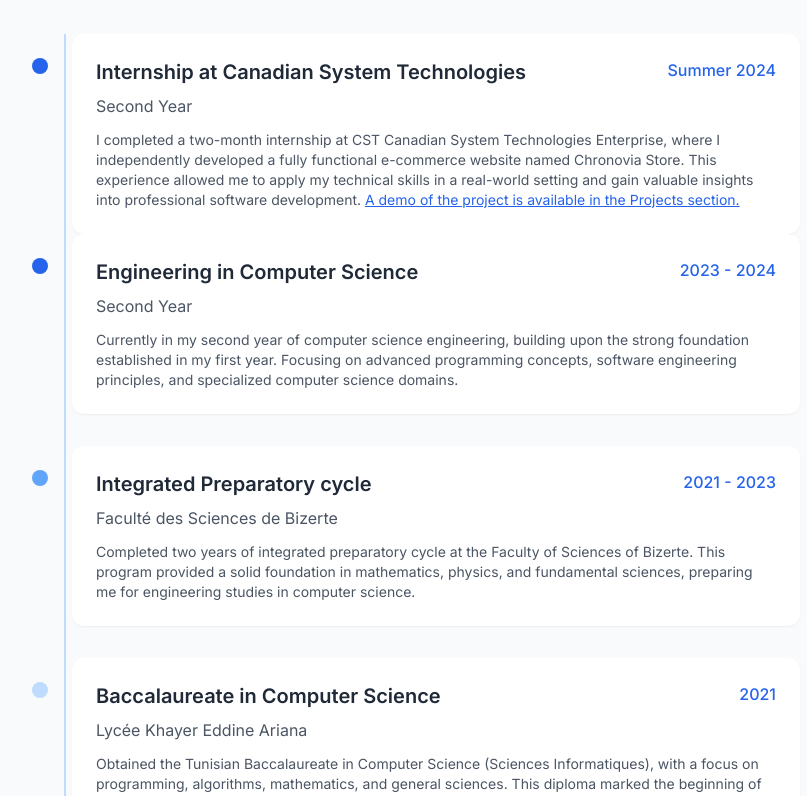
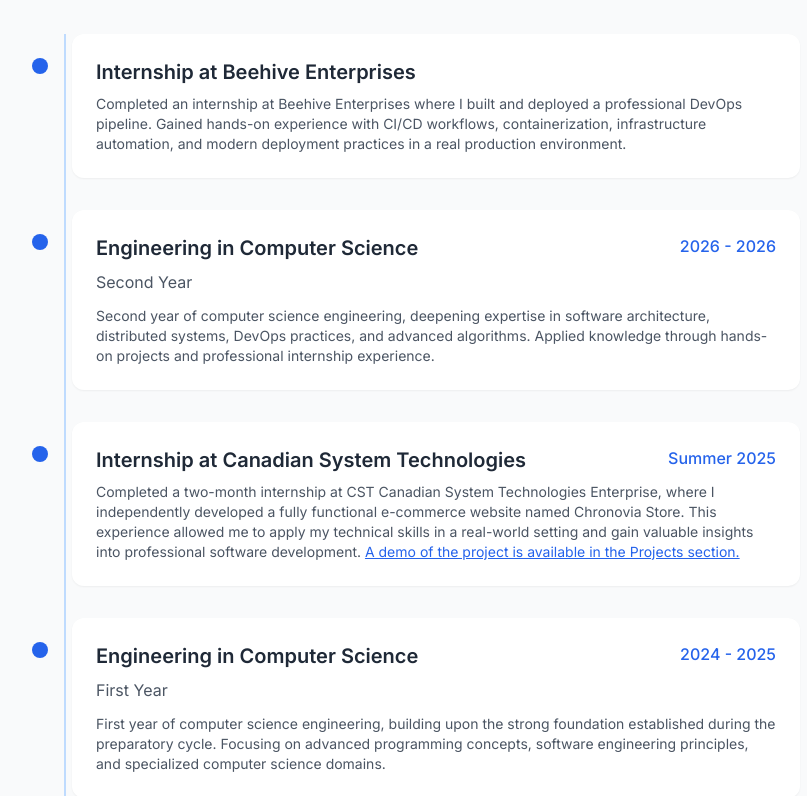
Before and after one commit to fedi-afli/portfolio, a React (Vite) app: page / in a window 1280 px wide. Shown: the part 5280-6076 px from the top of the page, without its empty margins (224-1031 px from the left). Built offline with nearby package versions, Linux system fonts and the light colour scheme.

Commit message:
fix edcuation timeline

```diff
--- a/src/components/Education.tsx
+++ b/src/components/Education.tsx
@@ -1,7 +1,7 @@
 import React, { useEffect, useState, useRef } from "react";
 
 const Education: React.FC<{ scrollToSection: (id: string) => void }> = ({ scrollToSection }) => {
-  const [showItems, setShowItems] = useState([false, false, false]);
+  const [showItems, setShowItems] = useState([false, false, false, false, false]);
   const containerRef = useRef<HTMLElement | null>(null);
   const animationDone = useRef(false);
 
@@ -11,30 +11,22 @@ const Education: React.FC<{ scrollToSection: (id: string) => void }> = ({ scroll
           const entry = entries[0];
           if (entry.isIntersecting && !animationDone.current) {
             animationDone.current = true;
-            showItems.forEach((_, i) => {
+            [0, 1, 2, 3, 4].forEach((i) => {
               setTimeout(() => {
                 setShowItems((prev) => {
                   const newState = [...prev];
                   newState[i] = true;
                   return newState;
                 });
-              }, i * 700); // delay between fades
+              }, i * 700);
             });
           }
         },
-        {
-          threshold: 0.3, // Trigger when 30% visible (adjust if needed)
-        }
+        { threshold: 0.3 }
     );
-
-    if (containerRef.current) {
-      observer.observe(containerRef.current);
-    }
-
+    if (containerRef.current) observer.observe(containerRef.current);
     return () => {
-      if (containerRef.current) {
-        observer.unobserve(containerRef.current);
-      }
+      if (containerRef.current) observer.unobserve(containerRef.current);
     };
   }, []);
 
@@ -49,7 +41,7 @@ const Education: React.FC<{ scrollToSection: (id: string) => void }> = ({ scroll
             <div className="relative">
               <div className="absolute left-8 top-0 bottom-0 w-0.5 bg-blue-200"></div>
 
-              {/* Current Education */}
+              {/* Beehive Enterprises Internship — NEW */}
               <div
                   className={`relative mb-8 transition-opacity duration-700 ${
                       showItems[0] ? "opacity-100" : "opacity-0"
@@ -60,29 +52,25 @@ const Education: React.FC<{ scrollToSection: (id: string) => void }> = ({ scroll
                   <div className="bg-white p-6 rounded-xl shadow-sm flex-grow">
                     <div className="flex justify-between items-start mb-2">
                       <h3 className="text-xl font-semibold text-gray-800">
-                        Internship at Canadian System Technologies
+                        Internship at Beehive Enterprises
                       </h3>
-                      <span className="text-blue-600 font-medium">
-                      Summer 2024
-                    </span>
                     </div>
-                    <p className="text-gray-600 mb-3">
-                      Second Year
-                    </p>
                     <p className="text-gray-600 text-sm">
-                      I completed a two-month internship at CST Canadian System Technologies  Enterprise,
-                      where I independently developed a fully functional e-commerce website
-                      named Chronovia Store. This experience allowed me to apply my technical skills in a real-world setting
-                      and gain valuable insights into professional software development.{" "}
-                      <span
-                          onClick={() => scrollToSection("projects")}
-                          className="text-blue-600 underline cursor-pointer hover:text-blue-800"
-                      >
-    A demo of the project is available in the Projects section.
-  </span>
+                      Completed an internship at Beehive Enterprises where I built and
+                      deployed a professional DevOps pipeline. Gained hands-on experience
+                      with CI/CD workflows, containerization, infrastructure automation,
+                      and modern deployment practices in a real production environment.
                     </p>
                   </div>
                 </div>
+              </div>
+
+              {/* Second Year Engineering — NEW */}
+              <div
+                  className={`relative mb-8 transition-opacity duration-700 ${
+                      showItems[1] ? "opacity-100" : "opacity-0"
+                  }`}
+              >
                 <div className="flex items-start">
                   <div className="bg-blue-600 w-4 h-4 rounded-full mt-6 mr-6 flex-shrink-0"></div>
                   <div className="bg-white p-6 rounded-xl shadow-sm flex-grow">
@@ -90,19 +78,64 @@ const Education: React.FC<{ scrollToSection: (id: string) => void }> = ({ scroll
                       <h3 className="text-xl font-semibold text-gray-800">
                         Engineering in Computer Science
                       </h3>
-                      <span className="text-blue-600 font-medium">
-                      2023 - 2024
+                      <span className="text-blue-600 font-medium">2026 - 2026</span>
+                    </div>
+                    <p className="text-gray-600 mb-3">Second Year</p>
+                    <p className="text-gray-600 text-sm">
+                      Second year of computer science engineering, deepening expertise in
+                      software architecture, distributed systems, DevOps practices, and
+                      advanced algorithms. Applied knowledge through hands-on projects
+                      and professional internship experience.
+                    </p>
+                  </div>
+                </div>
+              </div>
+
+              {/* CST Internship + First Year (grouped under showItems[2]) */}
+              <div
+                  className={`relative mb-8 transition-opacity duration-700 ${
+                      showItems[2] ? "opacity-100" : "opacity-0"
+                  }`}
+              >
+                <div className="flex items-start">
+                  <div className="bg-blue-600 w-4 h-4 rounded-full mt-6 mr-6 flex-shrink-0"></div>
+                  <div className="bg-white p-6 rounded-xl shadow-sm flex-grow">
+                    <div className="flex justify-between items-start mb-2">
+                      <h3 className="text-xl font-semibold text-gray-800">
+                        Internship at Canadian System Technologies
+                      </h3>
+                      <span className="text-blue-600 font-medium">Summer 2025</span>
+                    </div>
+                    <p className="text-gray-600 text-sm">
+                      Completed a two-month internship at CST Canadian System Technologies
+                      Enterprise, where I independently developed a fully functional
+                      e-commerce website named Chronovia Store. This experience allowed me
+                      to apply my technical skills in a real-world setting and gain valuable
+                      insights into professional software development.{" "}
+                      <span
+                          onClick={() => scrollToSection("projects")}
+                          className="text-blue-600 underline cursor-pointer hover:text-blue-800"
+                      >
+                      A demo of the project is available in the Projects section.
                     </span>
+                    </p>
+                  </div>
+                </div>
+                <div className="flex items-start mt-8">
+                  <div className="bg-blue-600 w-4 h-4 rounded-full mt-6 mr-6 flex-shrink-0"></div>
+                  <div className="bg-white p-6 rounded-xl shadow-sm flex-grow">
+                    <div className="flex justify-between items-start mb-2">
+                      <h3 className="text-xl font-semibold text-gray-800">
+                        Engineering in Computer Science
+                      </h3>
+                      <span className="text-blue-600 font-medium">2024 - 2025</span>
                     </div>
-                    <p className="text-gray-600 mb-3">
-                      Second Year
-                    </p>
+                    <p className="text-gray-600 mb-3">First Year</p>
                     <p className="text-gray-600 text-sm">
-                      Currently in my second year of computer science engineering,
-                      building upon the strong foundation established in my first
-                      year. Focusing on advanced programming concepts, software
-                      engineering principles, and specialized computer science
-                      domains.
+                      First year of computer science engineering, building upon the strong
+                      foundation established during the preparatory cycle. Focusing on
+                      advanced programming concepts, software engineering principles, and
+                      specialized computer science domains.
                     </p>
                   </div>
                 </div>
@@ -111,7 +144,7 @@ const Education: React.FC<{ scrollToSection: (id: string) => void }> = ({ scroll
               {/* Preparatory Cycle */}
               <div
                   className={`relative mb-8 transition-opacity duration-700 ${
-                      showItems[1] ? "opacity-100" : "opacity-0"
+                      showItems[3] ? "opacity-100" : "opacity-0"
                   }`}
               >
                 <div className="flex items-start">
@@ -119,21 +152,16 @@ const Education: React.FC<{ scrollToSection: (id: string) => void }> = ({ scroll
                   <div className="bg-white p-6 rounded-xl shadow-sm flex-grow">
                     <div className="flex justify-between items-start mb-2">
                       <h3 className="text-xl font-semibold text-gray-800">
-                        Integrated Preparatory cycle
+                        Integrated Preparatory Cycle
                       </h3>
-                      <span className="text-blue-600 font-medium">
-                      2021 - 2023
-                    </span>
+                      <span className="text-blue-600 font-medium">2022 - 2024</span>
                     </div>
-                    <p className="text-gray-600 mb-3">
-                      Faculté des Sciences de Bizerte
-                    </p>
+                    <p className="text-gray-600 mb-3">Faculté des Sciences de Bizerte</p>
                     <p className="text-gray-600 text-sm">
-                      Completed two years of integrated preparatory cycle at the
-                      Faculty of Sciences of Bizerte. This program provided a
-                      solid foundation in mathematics, physics, and fundamental
-                      sciences, preparing me for engineering studies in computer
-                      science.
+                      Completed two years of integrated preparatory cycle at the Faculty of
+                      Sciences of Bizerte. This program provided a solid foundation in
+                      mathematics, physics, and fundamental sciences, preparing me for
+                      engineering studies in computer science.
                     </p>
                   </div>
                 </div>
@@ -142,7 +170,7 @@ const Education: React.FC<{ scrollToSection: (id: string) => void }> = ({ scroll
               {/* Baccalaureate */}
               <div
                   className={`relative transition-opacity duration-700 ${
-                      showItems[2] ? "opacity-100" : "opacity-0"
+                      showItems[4] ? "opacity-100" : "opacity-0"
                   }`}
               >
                 <div className="flex items-start">
@@ -152,21 +180,19 @@ const Education: React.FC<{ scrollToSection: (id: string) => void }> = ({ scroll
                       <h3 className="text-xl font-semibold text-gray-800">
                         Baccalaureate in Computer Science
                       </h3>
-                      <span className="text-blue-600 font-medium">2021</span>
+                      <span className="text-blue-600 font-medium">2021-2022</span>
                     </div>
-                    <p className="text-gray-600 mb-3">
-                      Lycée Khayer Eddine Ariana
-                    </p>
+                    <p className="text-gray-600 mb-3">Lycée Khayer Eddine Ariana</p>
                     <p className="text-gray-600 text-sm">
-                      Obtained the Tunisian Baccalaureate in Computer Science
-                      (Sciences Informatiques), with a focus on programming,
-                      algorithms, mathematics, and general sciences. This diploma
-                      marked the beginning of my academic journey toward
-                      engineering and technology.
+                      Obtained the Tunisian Baccalaureate in Computer Science (Sciences
+                      Informatiques), with a focus on programming, algorithms, mathematics,
+                      and general sciences. This diploma marked the beginning of my academic
+                      journey toward engineering and technology.
                     </p>
                   </div>
                 </div>
               </div>
+
             </div>
           </div>
         </div>
```
Also changed, not shown: 3 other files (tests, documents, lock files or other folders).
